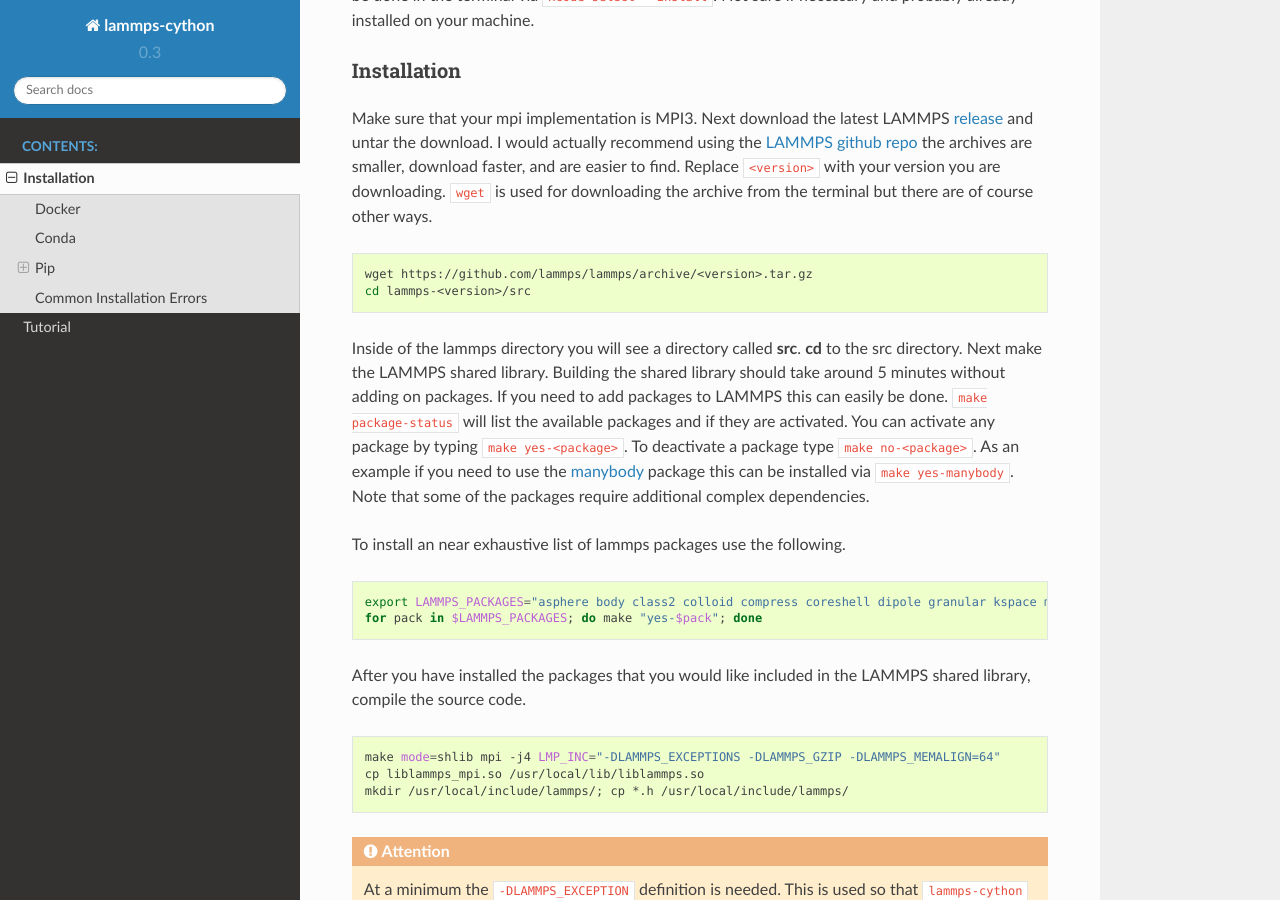
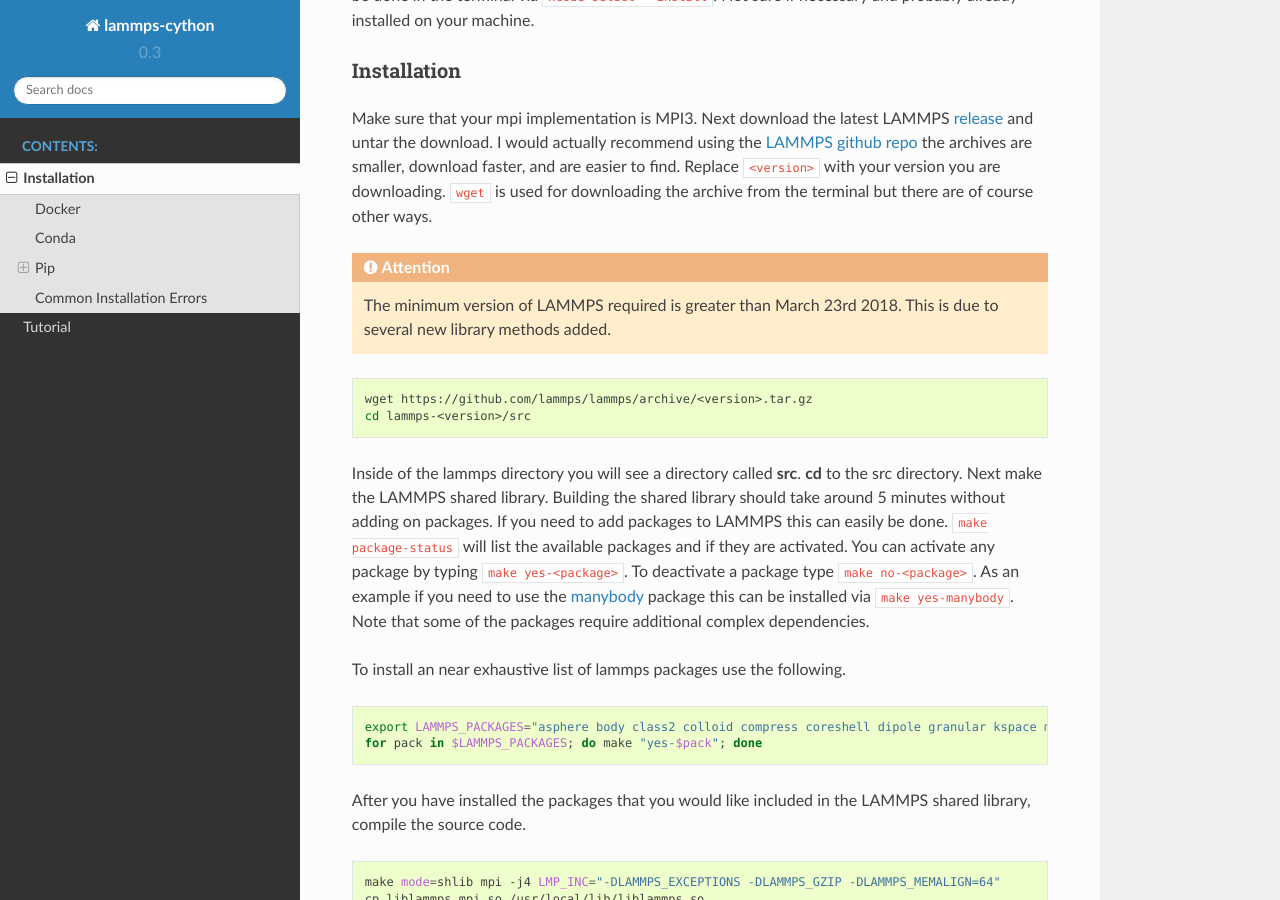
Before and after one commit to costrouc/lammps-cython, a Sphinx documentation site: the page built from docs/installation.rst, in a window 1280 px wide and 900 px high, scrolled down 1502 px. Built offline with Sphinx 7.4.7 and the Read the Docs theme 2.0.0, drawn with Linux system fonts in a browser that asks for light colours; cross-references to code outside the pages are shown as plain code.

Commit message:
Adding conda tests. and document requirements

```diff
--- a/docs/installation.rst
+++ b/docs/installation.rst
@@ -93,6 +93,11 @@ are smaller, download faster, and are easier to find. Replace
 ``<version>`` with your version you are downloading. ``wget`` is used
 for downloading the archive from the terminal but there are of course
 other ways.
+
+.. attention::
+
+   The minimum version of LAMMPS required is greater than March
+   23rd 2018. This is due to several new library methods added.
 
 .. code-block:: bash
 
```
Also changed, not shown: 3 other files.
